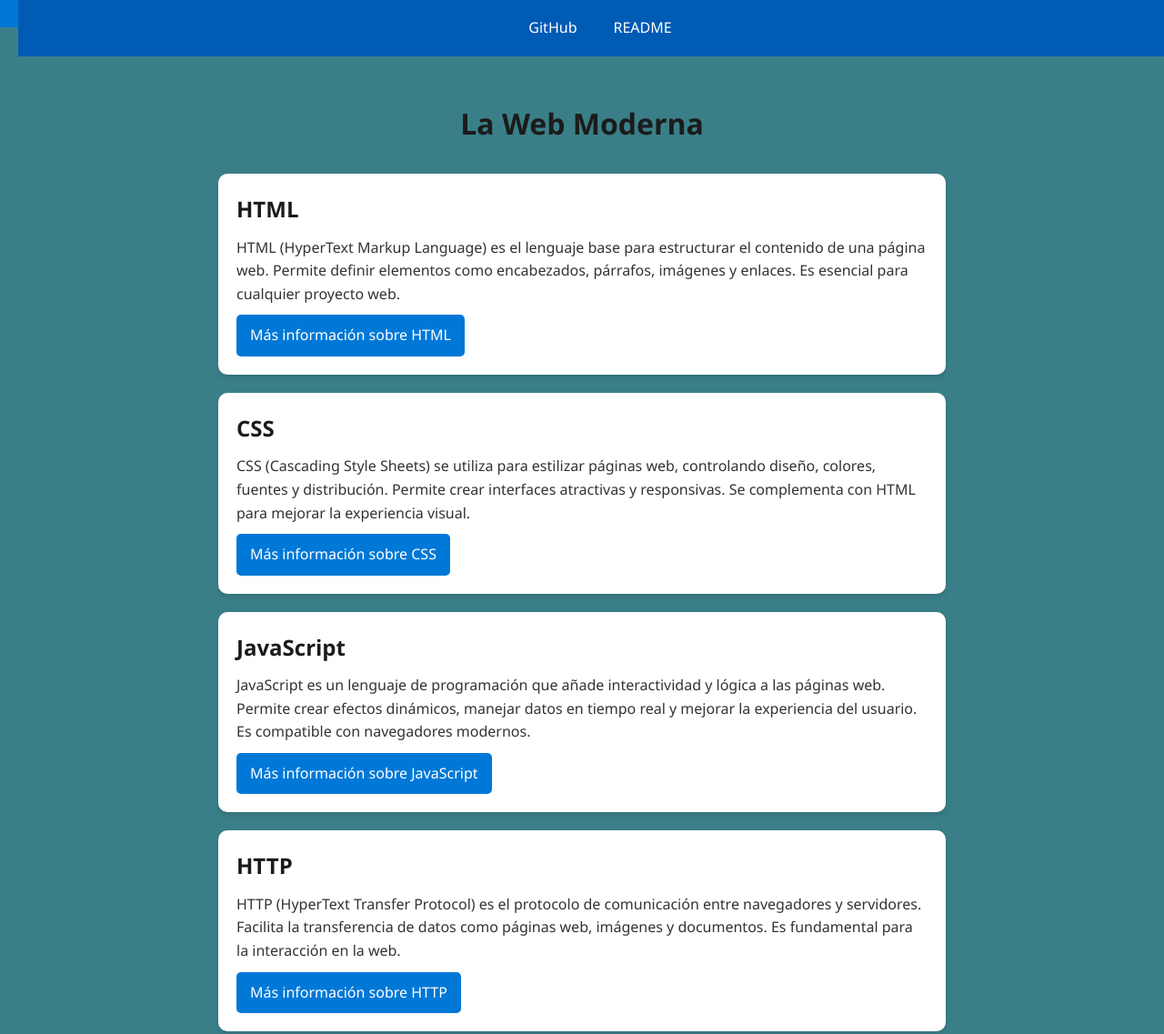
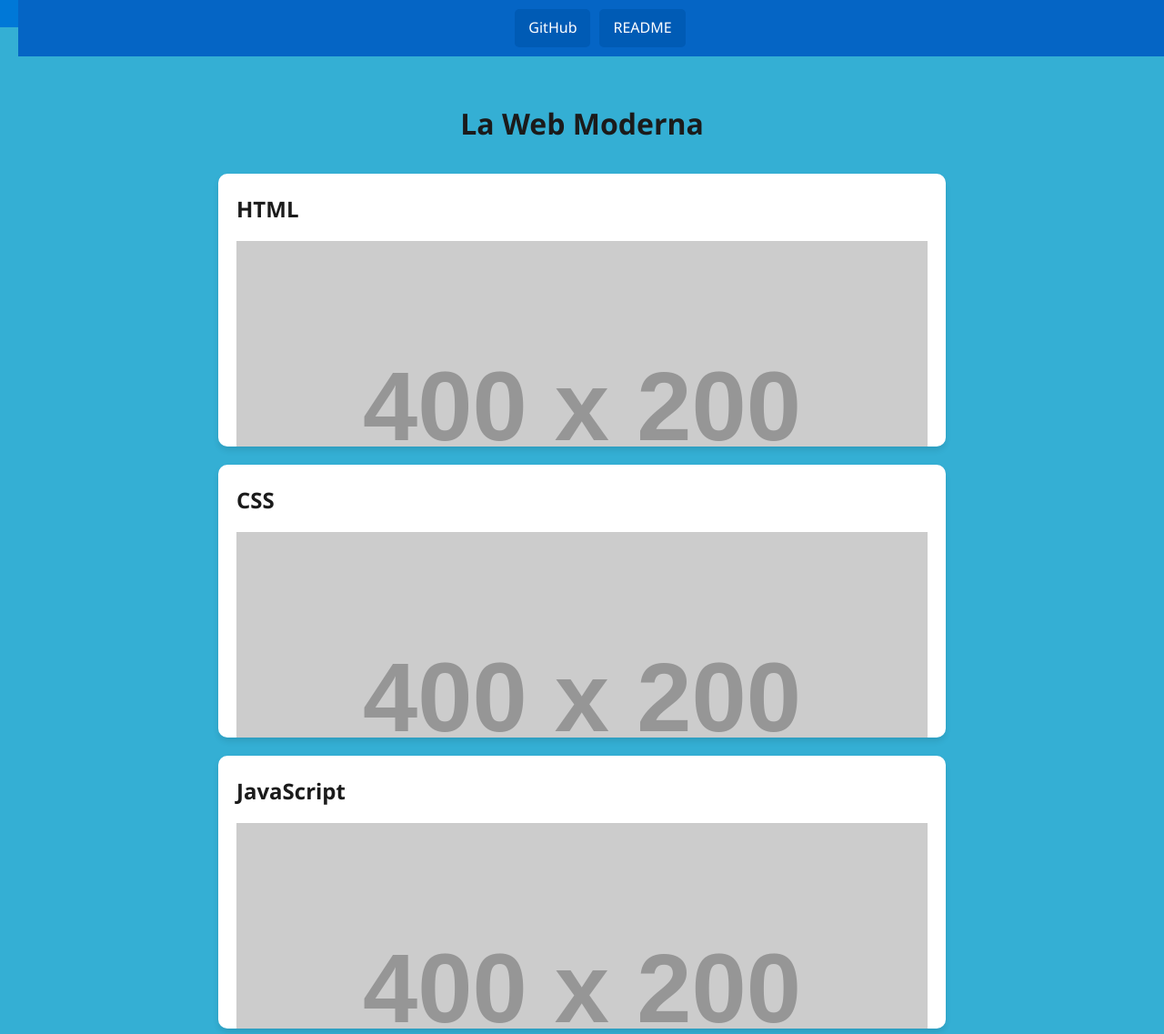
Before and after one commit to angelomendiburu/web-moderna, a plain HTML site: page index.html in a window 1280 px wide. Shown: the top 1137 px of the page at 91% size. Drawn offline with Linux system fonts and the light colour scheme; placeholder pictures from the web are drawn by us.

Commit message:
se agrego cards con imagenes y scroll

```diff
--- a/index.html
+++ b/index.html
@@ -18,27 +18,37 @@
 
       <section>
         <h2>HTML</h2>
-        <p> HTML (HyperText Markup Language) es el lenguaje base para estructurar el contenido de una página web. Permite definir elementos como encabezados, párrafos, imágenes y enlaces. Es esencial para cualquier proyecto web.
-
+        <img src="https://placehold.co/400x200" alt="Imagen de HTML">
+        <p>
+          HTML (HyperText Markup Language) es el lenguaje base para estructurar el contenido de una página web. Permite definir elementos como encabezados, párrafos, imágenes y enlaces. Es esencial para cualquier proyecto web.
         </p>
         <a href="https://developer.mozilla.org/es/docs/Web/HTML" target="_blank">Más información sobre HTML</a>
       </section>
 
       <section>
         <h2>CSS</h2>
-        <p>CSS (Cascading Style Sheets) se utiliza para estilizar páginas web, controlando diseño, colores, fuentes y distribución. Permite crear interfaces atractivas y responsivas. Se complementa con HTML para mejorar la experiencia visual.</p>
+        <img src="https://placehold.co/400x200" alt="Imagen de CSS">
+        <p>
+          CSS (Cascading Style Sheets) se utiliza para estilizar páginas web, controlando diseño, colores, fuentes y distribución. Permite crear interfaces atractivas y responsivas. Se complementa con HTML para mejorar la experiencia visual.
+        </p>
         <a href="https://developer.mozilla.org/es/docs/Web/CSS" target="_blank">Más información sobre CSS</a>
       </section>
 
       <section>
         <h2>JavaScript</h2>
-        <p>JavaScript es un lenguaje de programación que añade interactividad y lógica a las páginas web. Permite crear efectos dinámicos, manejar datos en tiempo real y mejorar la experiencia del usuario. Es compatible con navegadores modernos.</p>
+        <img src="https://placehold.co/400x200" alt="Imagen de JavaScript">
+        <p>
+          JavaScript es un lenguaje de programación que añade interactividad y lógica a las páginas web. Permite crear efectos dinámicos, manejar datos en tiempo real y mejorar la experiencia del usuario. Es compatible con navegadores modernos.
+        </p>
         <a href="https://developer.mozilla.org/es/docs/Web/JavaScript" target="_blank">Más información sobre JavaScript</a>
       </section>
 
       <section>
         <h2>HTTP</h2>
-        <p>HTTP (HyperText Transfer Protocol) es el protocolo de comunicación entre navegadores y servidores. Facilita la transferencia de datos como páginas web, imágenes y documentos. Es fundamental para la interacción en la web.</p>
+        <img src="https://placehold.co/400x200" alt="Imagen de HTTP">
+        <p>
+          HTTP (HyperText Transfer Protocol) es el protocolo de comunicación entre navegadores y servidores. Facilita la transferencia de datos como páginas web, imágenes y documentos. Es fundamental para la interacción en la web.
+        </p>
         <a href="https://developer.mozilla.org/es/docs/Web/HTTP" target="_blank">Más información sobre HTTP</a>
       </section>
     </main>
--- a/styles.css
+++ b/styles.css
@@ -5,12 +5,14 @@
   box-sizing: border-box;
 }
 
-/* Estilo del cuerpo: Define la fuente principal y los colores globales */
+/* Estilo del cuerpo: Define la fuente principal, los colores globales y habilita el scroll */
 body {
   font-family: 'Segoe UI', system-ui, sans-serif;
   background-color: #333333; /* Fondo gris oscuro */
   color: #333; /* Texto en gris oscuro */
   line-height: 1.6;
+  overflow-y: auto; /* Asegura que el scroll vertical siempre esté habilitado */
+  scroll-behavior: smooth; /* Movimiento suave al hacer scroll */
 }
 
 /* Estilo del encabezado */
@@ -78,21 +80,17 @@ section {
   box-shadow: 0 4px 6px rgba(0, 0, 0, 0.1);
   border-radius: 10px;
   text-align: left;
+  display: flex; /* Habilita flexbox para los hijos */
+  flex-direction: column; /* Organiza los hijos en columna */
+  gap: 15px; /* Espaciado entre elementos */
+
+  /* Habilitar scroll interno */
+  max-height: 300px; /* Altura máxima para la sección */
+  overflow-y: auto; /* Scroll vertical cuando el contenido exceda la altura */
 }
 
-section h2 {
-  font-size: 1.5rem;
-  margin-bottom: 10px;
-}
-
-section p {
-  font-size: 1rem;
-  color: #333;
-  margin-bottom: 10px;
-}
-
+/* Centrar el botón dentro de la sección */
 section a {
-  display: inline-block;
   text-decoration: none;
   color: white;
   background-color: #0078d7;
@@ -100,11 +98,30 @@ section a {
   border-radius: 5px;
   font-size: 1rem;
   transition: background-color 0.3s, color 0.3s;
+  align-self: center; /* Centrar horizontalmente */
 }
 
 section a:hover {
   background-color: #1e21ec;
   color: #e0e0e0;
+}
+
+/* Personalizar scrollbars (solo para navegadores basados en WebKit) */
+section::-webkit-scrollbar {
+  width: 10px; /* Ancho del scroll */
+}
+
+section::-webkit-scrollbar-thumb {
+  background-color: #0078d7; /* Color de la barra */
+  border-radius: 5px; /* Bordes redondeados */
+}
+
+section::-webkit-scrollbar-thumb:hover {
+  background-color: #005bb5; /* Color al pasar el mouse */
+}
+
+section::-webkit-scrollbar-track {
+  background-color: #f0f0f0; /* Fondo del track */
 }
 
 /* Estilo del pie de página */
@@ -122,7 +139,8 @@ footer {
 @media (max-width: 600px) {
   body {
     background-color: #222; /* Fondo más oscuro */
-    color: #7a7a7a; /* Texto más claro */
+    color: #aaaaaa; /* Texto más claro */
+    font-size: 2rem;
   }
 
   nav {
@@ -152,23 +170,23 @@ footer {
 /* Pantallas medianas (entre 601px y 1024px) */
 @media (min-width: 601px) and (max-width: 1024px) {
   body {
-    background-color: #585858; /* Fondo gris medio */
+    background-color: #6e66e0; /* Fondo gris medio */
     color: rgb(0, 0, 0); /* Texto blanco */
   }
 
   nav {
-    background-color: #003f8c; /* Fondo más oscuro */
+    background-color: #4e43b1; /* Fondo más oscuro */
   }
 }
 
 /* Pantallas grandes (mínimo 1025px) */
 @media (min-width: 1025px) {
   body {
-    background-color: #3a7f88; /* Fondo claro */
+    background-color: #34afd4; /* Fondo claro */
     color: #1b1b1b; /* Texto oscuro */
   }
 
   nav {
-    background-color: #005bb5;
+    background-color: #0565c5;
   }
 }
```
